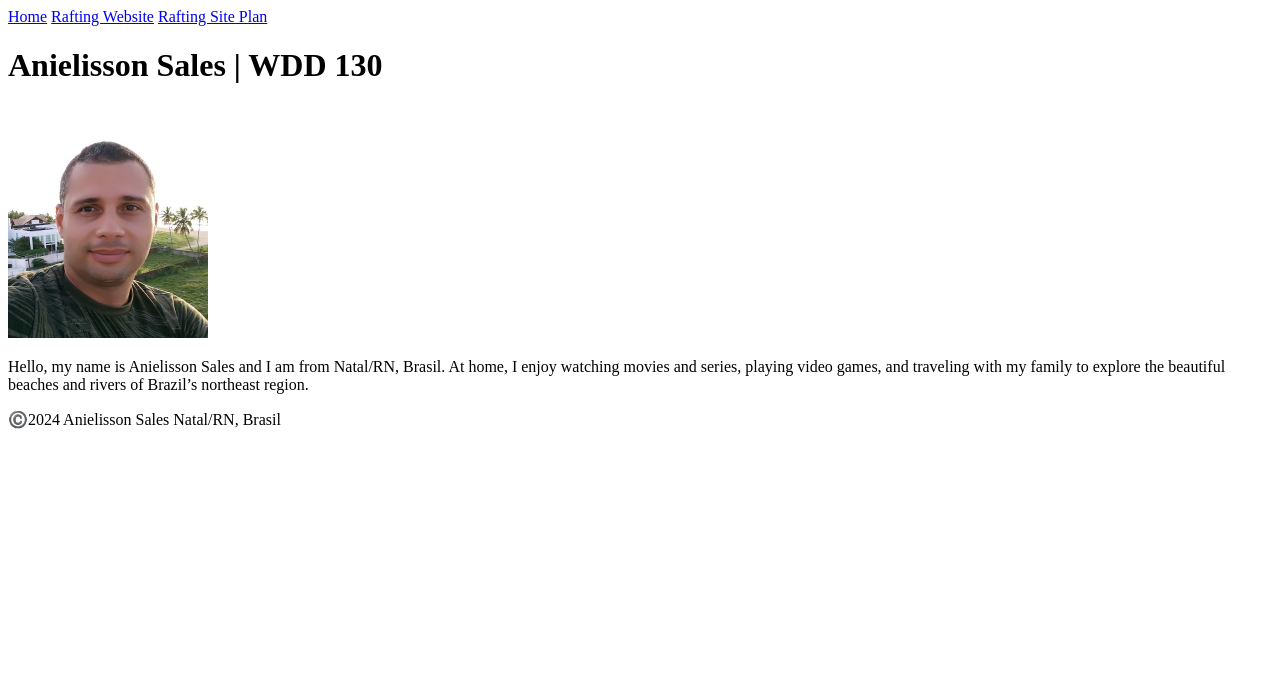
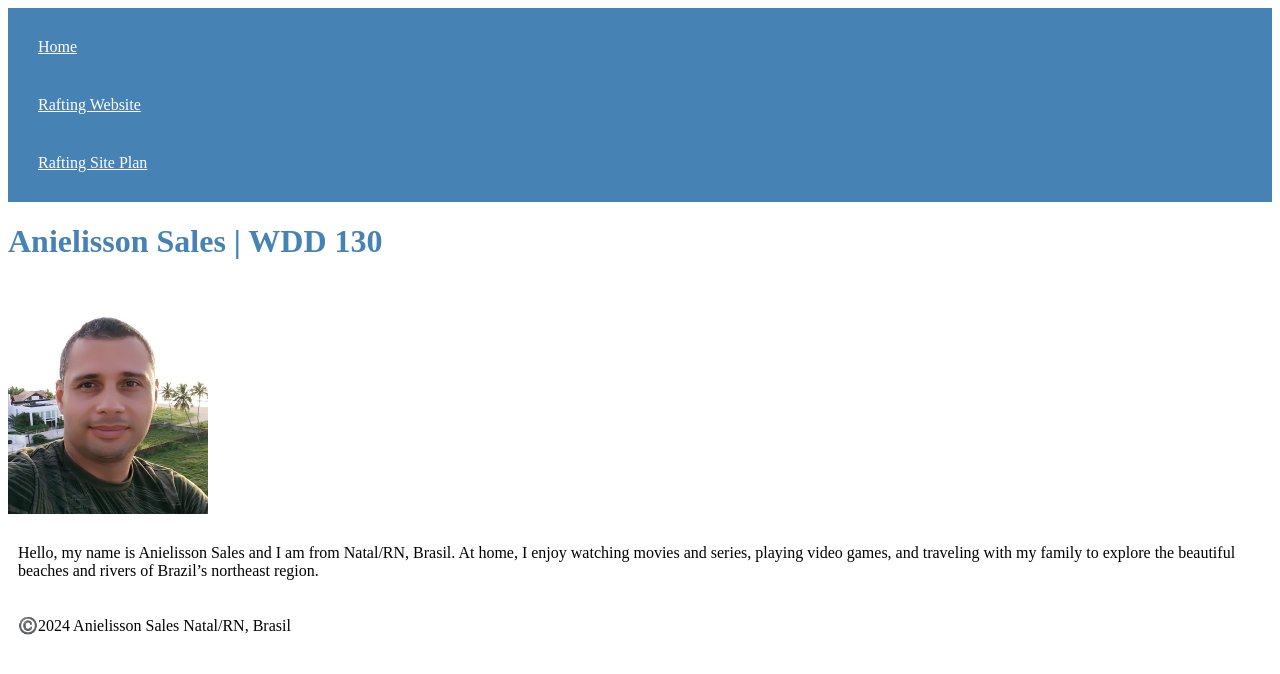
Before and after one commit to anielisson/wdd130, a plain HTML site: page index.html in a window 1280 px wide. Drawn offline with Linux system fonts and the light colour scheme.

Commit message:
Add styles

```diff
--- a/index.html
+++ b/index.html
@@ -1,6 +1,7 @@
 <!DOCTYPE html>
 <html lang="en-US">
   <head>
+    <link rel="stylesheet" href="styles/styles.css">
     <meta charset="utf-8">
     <meta name="viewport" content="width=device-width,inicial-scale=1.0">
     <title>Anielisson Sales | WDD 130</title>
--- /dev/null
+++ b/styles/styles.css
@@ -0,0 +1,26 @@
+nav {
+    background-color: steelblue;
+    padding: 10px;
+}
+
+nav a {
+    color: white;
+    display: block;
+    padding: 20px;
+}
+
+h1 {
+    color: steelblue;
+}
+
+image {
+    width: 150px;
+    height: auto;
+    border: 1px solid steelblue;
+    padding: 2px;
+    box-shadow: 0 0 30px gray;
+}
+
+p {
+    padding: 10px;
+}
```
